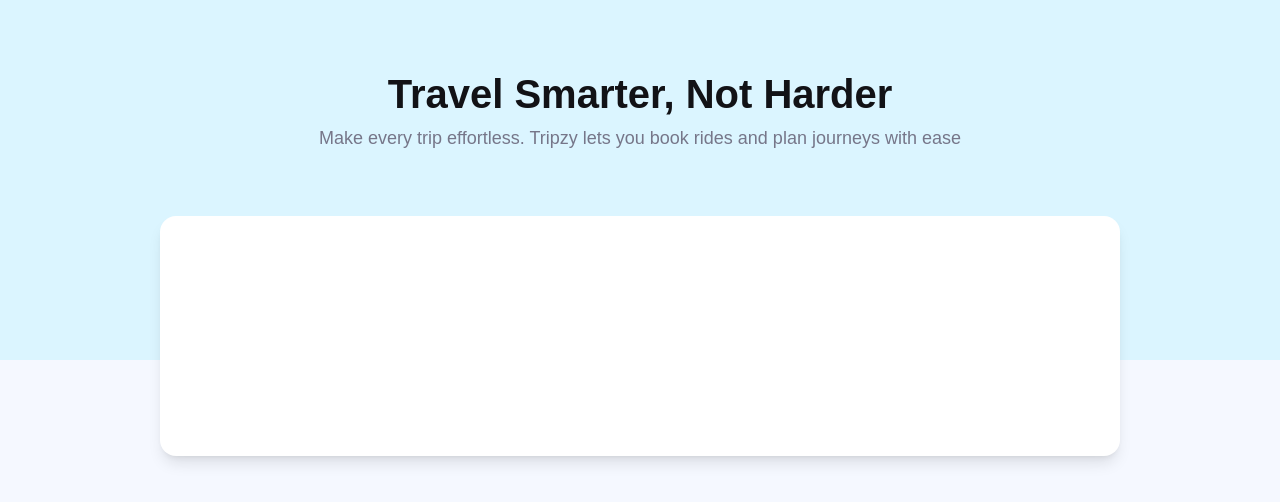
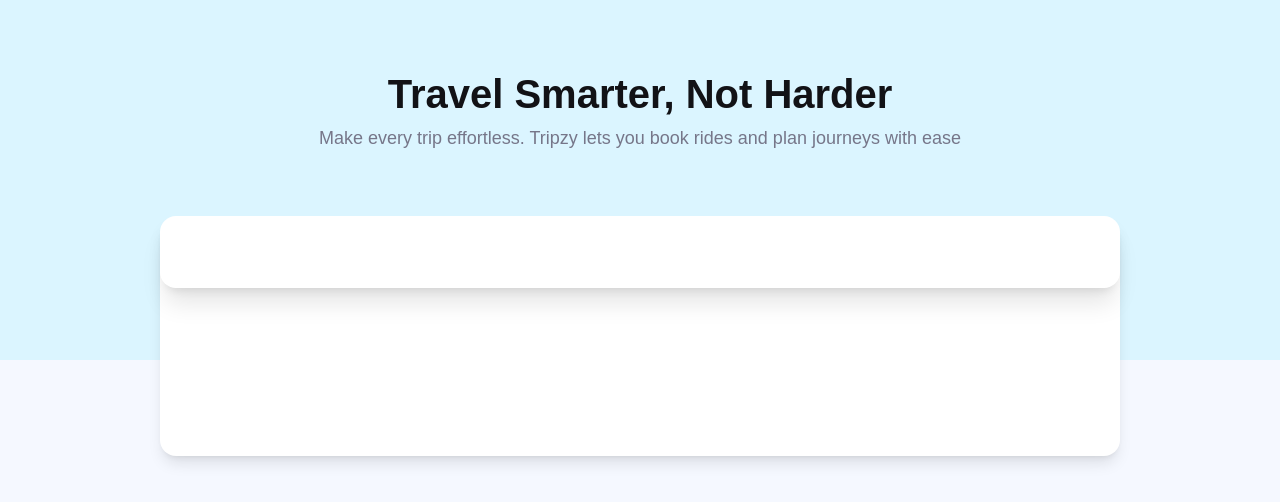
Before and after one commit to rigby200602/tripzy-frontend-test-LeDienThanhTung, a Next.js app: page / in a window 1280 px wide. Shown: the top 502 px of the page. Built offline with nearby package versions, Linux system fonts and the light colour scheme.

Commit message:
add sub frame

```diff
--- a/app/page.tsx
+++ b/app/page.tsx
@@ -9,8 +9,9 @@
           Make every trip effortless. Tripzy lets you book rides and plan journeys with ease
         </p>
       </div>
-      <div className="bg-white rounded-2xl h-60 w-[75%] shadow-lg ">
-
+      <div className="flex flex-col bg-white rounded-2xl h-60 w-[75%] shadow-lg">
+          <div className="flex rounded-2xl shadow-xl h-[30%]">
+          </div>
       </div>
     </main>
   );
```
